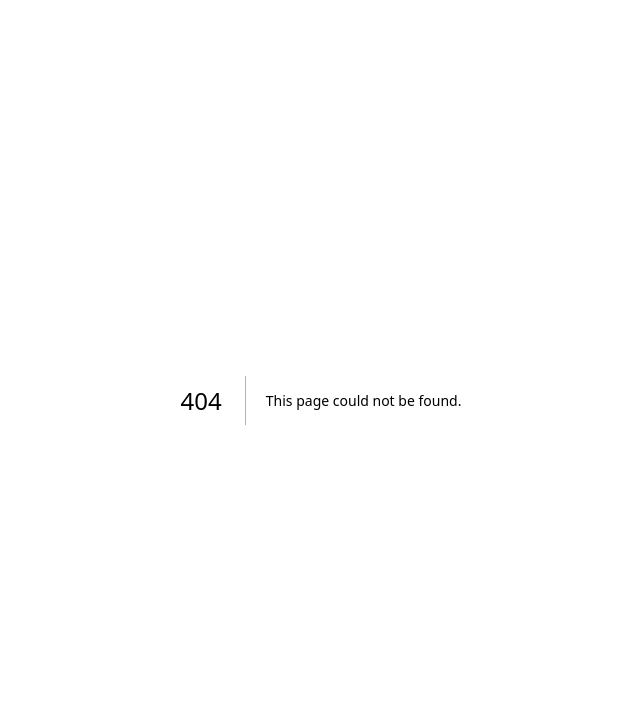
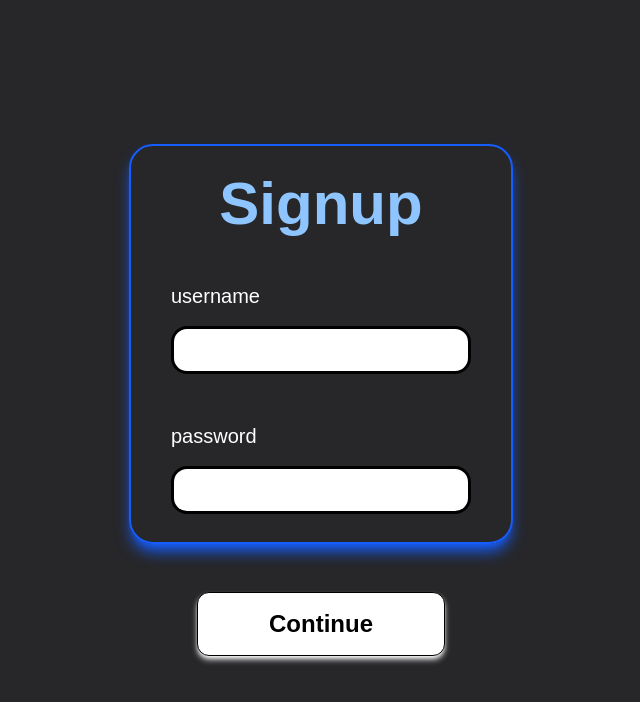
Before and after one commit to kumar2aman/web3_wallet_frontend, a Next.js app: page /signup in a window 1280 px wide. Before the commit this address had no page. Shown: the top 702 px of the page, without its empty margins (319-959 px from the left). Built offline with nearby package versions, Linux system fonts and the light colour scheme.

Commit message:
added signup page

```diff
--- a/src/app/components/createAccount.tsx
+++ b/src/app/components/createAccount.tsx
@@ -12,7 +12,7 @@ import { Button } from "./ui/button";
 import { Label } from "./ui/label";
 import { Input } from "./ui/input";
 import { Plus } from "lucide-react";
-import { useAccount } from "../context/accountProvider";
+import { useAccount } from "../../lib/accountProvider";
 import {  useState } from "react";
 
 
--- a/src/app/components/sideBar.tsx
+++ b/src/app/components/sideBar.tsx
@@ -3,7 +3,7 @@ import React, { useEffect, useState } from "react";
 import { Pencil, Settings } from "lucide-react";
 
 import { CreateAccount } from "./createAccount";
-import { useAccount } from "../context/accountProvider";
+import { useAccount } from "../../lib/accountProvider";
 
 function SideBar() {
   const [data, setData] = useState<string[]>([]);
--- /dev/null
+++ b/src/app/components/signup.tsx
@@ -0,0 +1,37 @@
+import React from "react";
+
+function Signup() {
+  return (
+    <div className="flex flex-col items-center">
+      <div className="flex flex-col items-center  py-7  gap-12 px-10 w-[30vw] h-[50vh] border-2 border-blue-600 rounded-3xl shadow-lg shadow-blue-600 ">
+        <h1 className="text-blue-300 font-ubuntu text-6xl font-bold  ">
+          Signup
+        </h1>
+        <div className="w-full">
+          <div className=" mb-12  ">
+            <h2 className="mb-4 font-ubuntu text-xl text-white">username</h2>
+            <input
+              type="text"
+              className="w-full h-12 bg-white rounded-2xl border-black border-3 px-3 font-ubuntu font-semibold text-xl"
+            />
+          </div>
+
+          <div className=" ">
+            <h2 className="mb-4 font-ubuntu text-xl text-white">password</h2>
+            <input
+              type="password"
+              className="w-full h-12 bg-white rounded-2xl border-black border-3 px-3 font-ubuntu font-semibold text-xl"
+            />
+          </div>
+        </div>
+      </div>
+      <div className="mt-12">
+        <button className="bg-white cursor-pointer w-62 h-16 rounded-xl text-2xl font-ubuntu font-bold border shadow-md shadow-white hover:bg-pink-400/80 ">
+          Continue
+        </button>
+      </div>
+    </div>
+  );
+}
+
+export default Signup;
--- a/src/app/dashboard/page.tsx
+++ b/src/app/dashboard/page.tsx
@@ -1,6 +1,6 @@
 import React from 'react'
 import Dashboard from '../components/dashboard'
-import { Contextprovider } from '../context/accountProvider'
+import { Contextprovider } from '../../lib/accountProvider'
 
 function page() {
   return (
--- /dev/null
+++ b/src/app/signup/page.tsx
@@ -0,0 +1,13 @@
+import React from 'react'
+import Signup from '../components/signup'
+
+function page() {
+  return (
+    <div className="bg-background h-screen w-full flex justify-center items-center">
+         <Signup/>
+      </div>
+
+  )
+}
+
+export default page
```
Also changed, not shown: src/lib/accountProvider.tsx (renamed from src/app/context/accountProvider.tsx).
